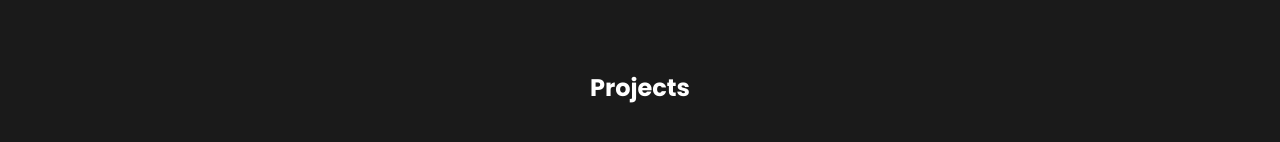
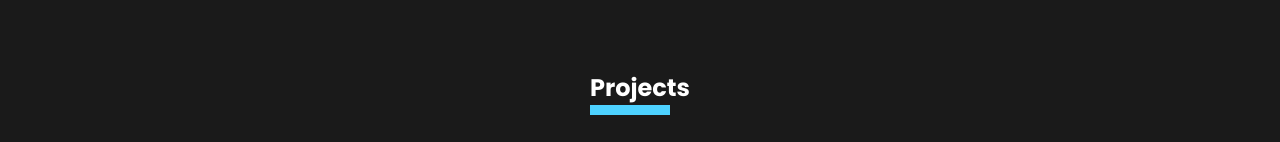
Before and after one commit to alenjo874/alenjo-portfolio, a React (Create React App) app: page /main in a window 1280 px wide. Shown: the part 810-952 px from the top of the page. Built offline with nearby package versions, Linux system fonts and the light colour scheme.

Commit message:
header accents

```diff
--- a/src/App.css
+++ b/src/App.css
@@ -22,6 +22,23 @@ img {
   background-color: #1a1a1a;
   overflow-x: hidden;
   /* border: 2px solid red; */
+}
+
+.pages-header-container {
+  display: flex;
+  flex-direction: column;
+  justify-content: center;
+}
+
+/* .pages-name {
+  position: absolute;
+} */
+
+.header-backdrop {
+  /* top: 35px; */
+  background: #4dd2ff;
+  width: 80px;
+  height: 10px;
 }
 
 .home-page {
--- a/src/components/Pages/Projects/Projects.js
+++ b/src/components/Pages/Projects/Projects.js
@@ -53,7 +53,10 @@ function Projects({ scrollShowAnimation }) {
 
   return (
     <div className="pages-container" id="projects">
-      <h2>Projects</h2>
+      <div className="pages-header-container">
+        <h2 className="pages-name">Projects</h2>
+        <div className="header-backdrop"></div>
+      </div>
       <div className="project-icon">
         {/* <img
           onClick={displayPopUp}
@@ -61,7 +64,6 @@ function Projects({ scrollShowAnimation }) {
         ></img> */}
         {displayProjectImage}
       </div>
-
     </div>
   );
 }
```
Also changed, not shown: public/GitHub.png (added).
